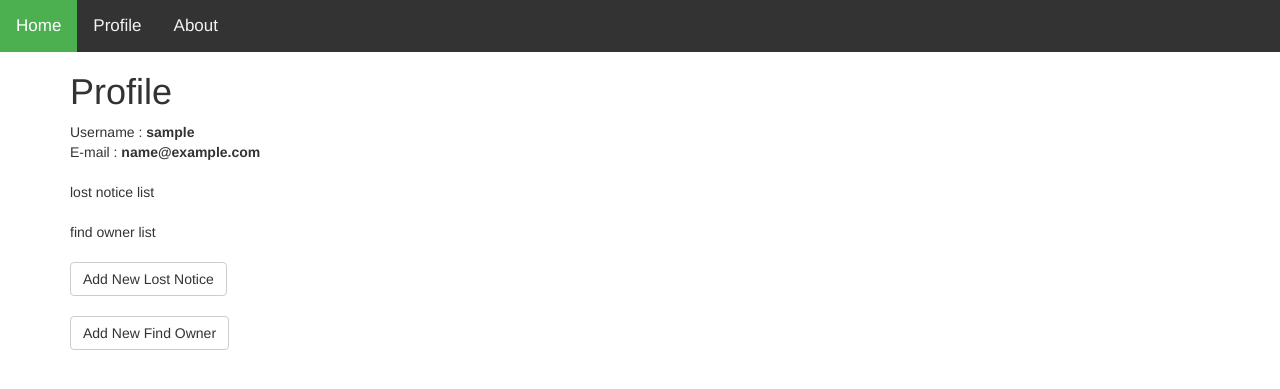
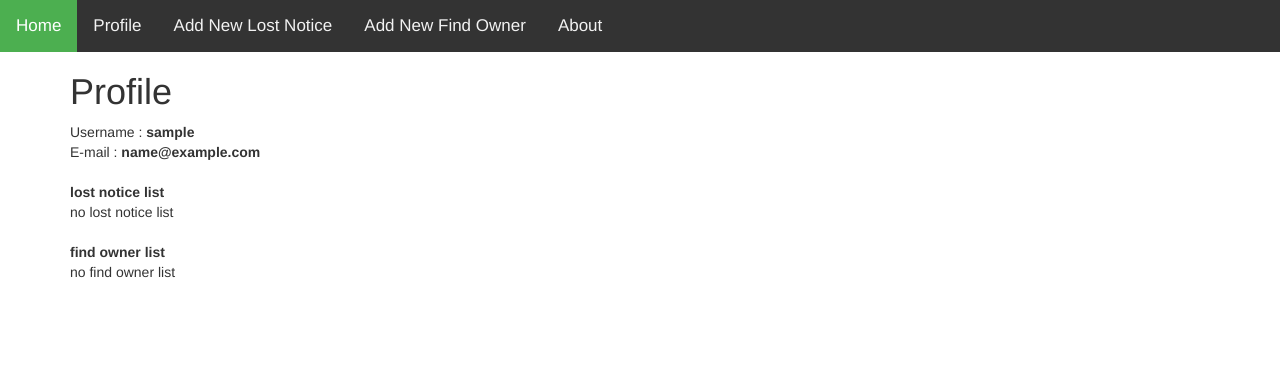
Before and after one commit to spfrank01/lostNoticeApp, a Django app: page /profile/1/ in a window 1280 px wide. Shown: the top 389 px of the page. Run offline with Django 3.2, Linux system fonts and the light colour scheme; tables that the repository leaves empty hold one stand-in row (values such as "Sample post"); some libraries are stand-ins or nearby versions.

Commit message:
profile page, move add new list TO header bar & change > When emtry list show no list

```diff
--- a/lostnotice/templates/base.html
+++ b/lostnotice/templates/base.html
@@ -43,10 +43,12 @@
     <a class="active" href="{% url 'home' %}" >Home</a>
     {% block extra_topnav %}{% endblock %}
     {% if 'profile' in request.path or  'add_new' in request.path %}
-        <a href="{% url 'profile'  user_data.id %}" id="to_profile">Profile</a>
+        <a href="{% url 'profile'  user_data.id %}">Profile</a>
+        <a href="{% url 'add_new_lost_item' user_data.id %}">Add New Lost Notice</a>
+        <a href="{% url 'add_new_found_owner' user_data.id %}">Add New Find Owner</a>
     {% else %}
-    <a href="{% url 'login_page' %}">Login</a>
-    <a href="{% url 'register_page' %}">Register</a>
+        <a href="{% url 'login_page' %}">Login</a>
+        <a href="{% url 'register_page' %}">Register</a>
     {% endif %}
     <a href="{% url 'about' %}">About</a>
 </div>
--- a/lostnotice/templates/profile_page.html
+++ b/lostnotice/templates/profile_page.html
@@ -7,27 +7,26 @@
 Username : <B>{{user_data.username}}</B> <br>
 E-mail : <B>{{user_data.email}}</B> <br>
 <br>
-lost notice list
+<b>lost notice list</b>
 <table id="id_list_table">
 </table>
 {% if lost_noitce_list %}
 	{% for LostNoticeList in lost_noitce_list %}
 		<tr><td><a href="{% url 'detail_lost_item' LostNoticeList.id %}">{{ LostNoticeList.title }}</a></td></tr> <br>
 	{% endfor %}
+{%else%}
+no lost notice list
 {% endif %}
 
-<br>
-find owner list
+<br><br>
+<b>find owner list</b>
 <br>
 {% if found_owner_list %}
 	{% for FindOwnerList in found_owner_list %}
 		<tr><td><a href="{% url 'detail_lost_item' FindOwnerList.id %}">{{ FindOwnerList.title }}</a></td></tr> <br>
 	{% endfor %}
+{%else%}
+no find owner list
 {% endif %}
-<br>
-<a href="{% url 'add_new_lost_item' user_data.id %}" id="add_new_lost_item" class="btn btn-default">Add New Lost Notice</a>
-
-<br><br>
-<a href="{% url 'add_new_found_owner' user_data.id %}" id="add_new_found_owner" class="btn btn-default">Add New Find Owner</a>
 
  {% endblock %}
```
Also changed, not shown: lostnotice/templates/homepage.html (+6 -5 lines), db.sqlite3, 1 other file.
